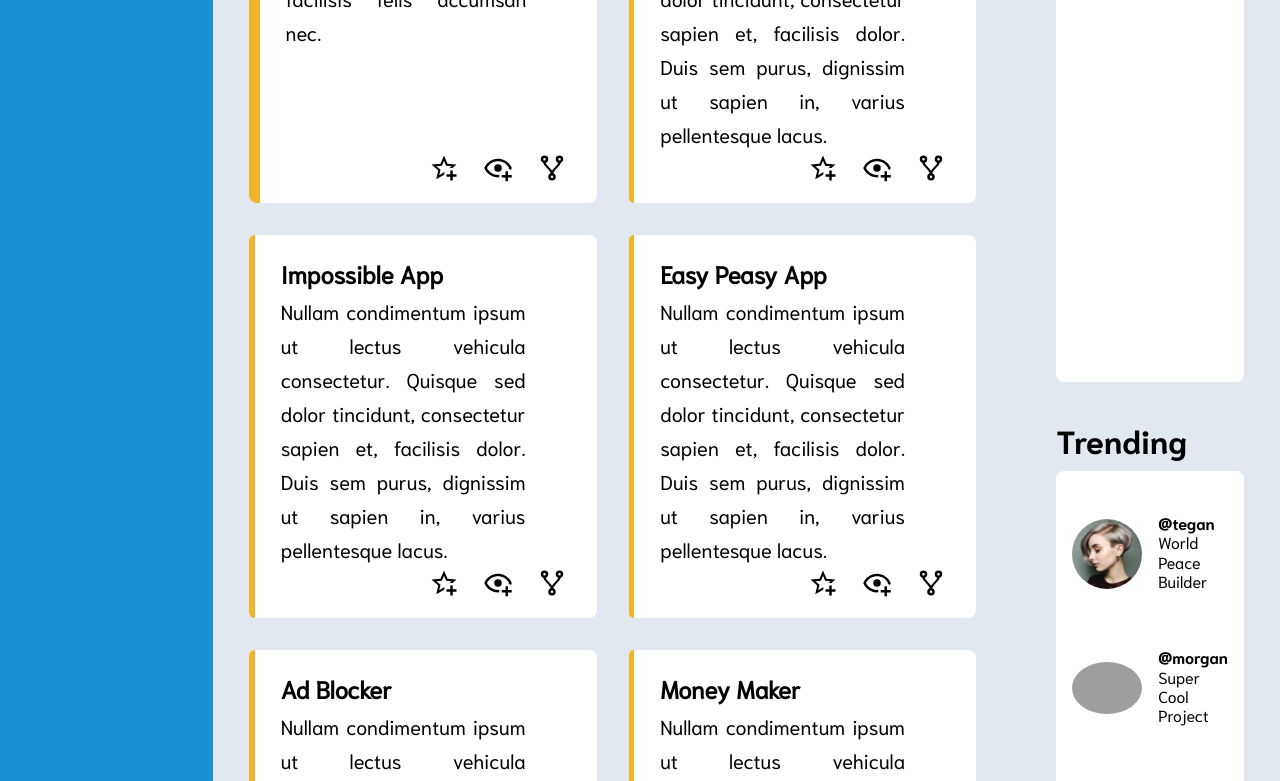
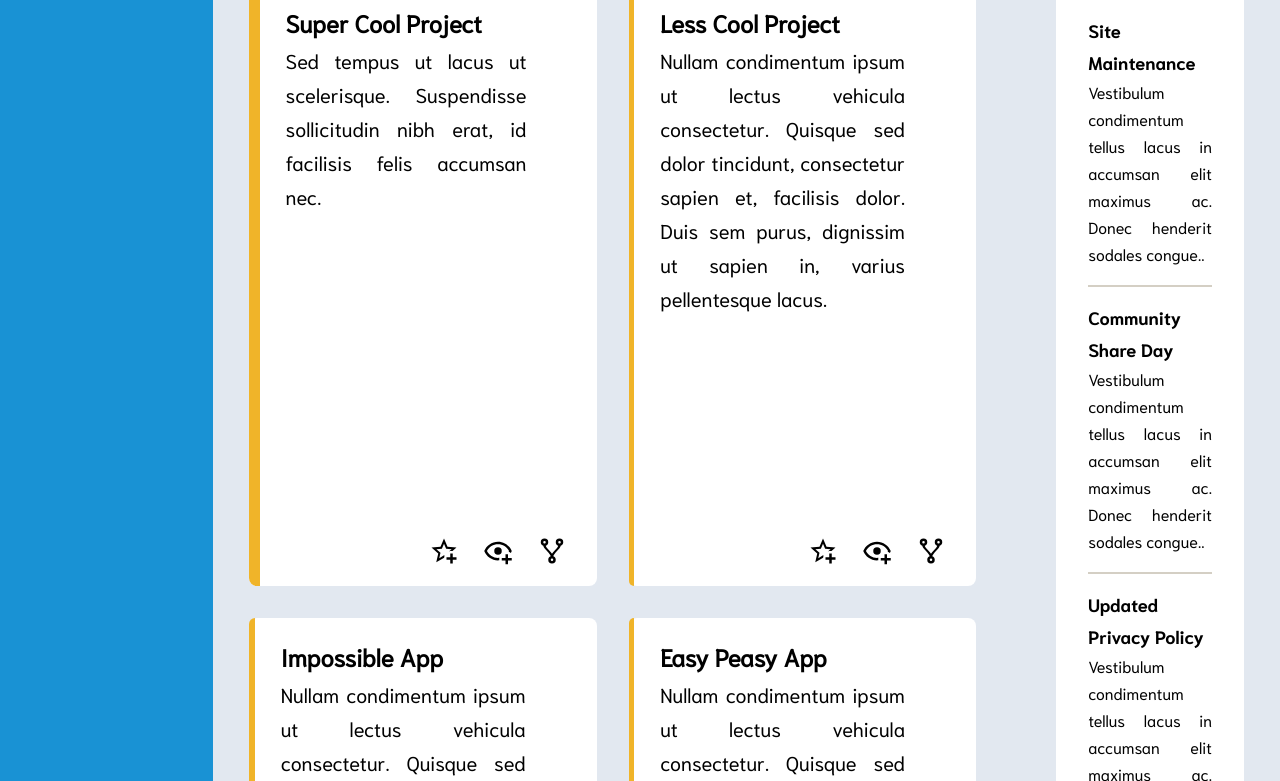
Before and after one commit to abu-bilaall/admin-dashboard, a plain HTML site: page index.html in a window 1280 px wide. Shown: the part 589-1370 px from the top of the page. Drawn offline with Linux system fonts and the light colour scheme; grey boxes are pictures that could not be loaded.

Commit message:
Complete the "announcements" card

```diff
--- a/index.html
+++ b/index.html
@@ -247,8 +247,32 @@
             <div id="ann-trend">
                 <h1 class="main-headers">Announcements</h1>
                 <div class="annoucement-card">
+                    <div>
+                        <div class="ann-card-header">Site Maintenance</div>
+                        <div>Vestibulum condimentum tellus lacus in accumsan elit maximus ac. Donec henderit sodales
+                            congue..
+                        </div>
+                    </div>
 
+                    <div class="divider"></div>
+
+                    <div>
+                        <div class="ann-card-header">Community Share Day</div>
+                        <div>Vestibulum condimentum tellus lacus in accumsan elit maximus ac. Donec henderit sodales
+                            congue..
+                        </div>
+                    </div>
+
+                    <div class="divider"></div>
+
+                    <div>
+                        <div class="ann-card-header">Updated Privacy Policy</div>
+                        <div>Vestibulum condimentum tellus lacus in accumsan elit maximus ac. Donec henderit sodales
+                            congue..
+                        </div>
+                    </div>
                 </div>
+
                 <h1 class="main-headers">Trending</h1>
                 <div class="trending-card">
                     <img src="./assets/images/tegan.jpg" alt="tegan">
--- a/styles.css
+++ b/styles.css
@@ -315,3 +315,24 @@ img[alt='morgan-oakley'], .trending-card > img {
     font-family: 'niramitbold', system-ui, -apple-system, BlinkMacSystemFont, 'Segoe UI',
         Roboto, Oxygen, Ubuntu, Cantarell, 'Open Sans', 'Helvetica Neue', sans-serif;
 }
+
+.annoucement-card {
+    padding: 32px;
+    display: grid;
+    grid-template-rows: repeat(5, min-content);
+    row-gap: 16px;
+}
+
+.ann-card-header {
+    font-size: 18px;
+    font-family: 'niramitbold', system-ui, -apple-system, BlinkMacSystemFont, 'Segoe UI',
+        Roboto, Oxygen, Ubuntu, Cantarell, 'Open Sans', 'Helvetica Neue', sans-serif;
+}
+
+.ann-card-header + div {
+    text-align: justify;
+}
+
+.divider {
+    border: 1px solid #D4CFC4;
+}
```
